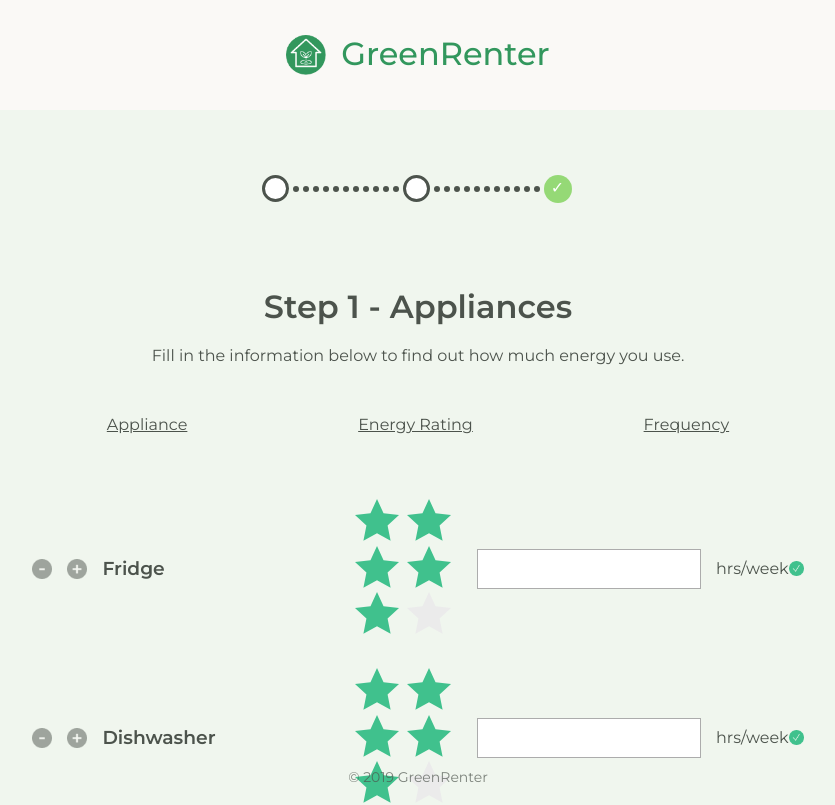
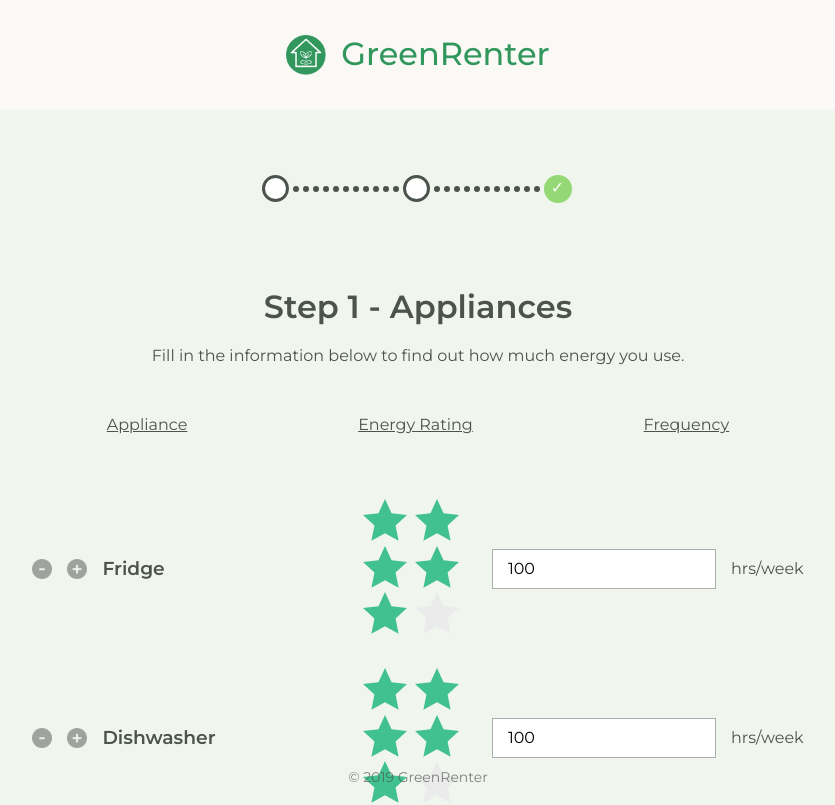
Before and after one commit to greenrenter/greenrenter, a React (Create React App) app in the folder frontend/: page /forms in a window 1280 px wide. Shown: the top 805 px of the page, without its empty margins (222-1057 px from the left). Built offline with nearby package versions, Linux system fonts and the light colour scheme.

Commit message:
Update appliance form

```diff
--- a/frontend/src/components/FormPage.jsx
+++ b/frontend/src/components/FormPage.jsx
@@ -1,5 +1,5 @@
 import React from "react";
-import { Formik } from "formik";
+import { Formik, Field, FieldArray } from "formik";
 import Rating from "react-rating";
 
 import { Logo } from "./Logo";
@@ -15,7 +15,6 @@ import {
 import logo from "../assets/images/logo.png";
 import starIdle from "../assets/images/star-idle.png";
 import starFull from "../assets/images/star-full.png";
-import validImage from "../assets/images/valid.png";
 import buttonPlus from "../assets/images/plus-button.png";
 import buttonMinus from "../assets/images/minus-button.png";
 
@@ -83,15 +82,33 @@ export default class Form extends React.Component {
       <TableHeader>
         <span>Appliance</span> <span>Energy Rating</span> <span>Frequency</span>
       </TableHeader>
-      {formProps.values.appliances.map(this.mapAppliance)}
-      <button onClick={this.nextForm}>Next</button>
-    </FormWrapper>
-  );
-  mapAppliance = (appliance, index) => {
+      <FieldArray
+        name="appliances"
+        render={arrayHelpers => (
+          <div>
+            {formProps.values.appliances.map((appliance, index) => {
               return (
                 <Appliance key={index}>
-        <img className="button-tool" src={buttonMinus} />
-        <img className="button-tool" src={buttonPlus} />
+                  <img
+                    className="button-tool"
+                    src={buttonMinus}
+                    onClick={() => {
+                      arrayHelpers.remove(index);
+                      this.forceUpdate();
+                    }}
+                  />
+                  <img
+                    className="button-tool"
+                    src={buttonPlus}
+                    onClick={() => {
+                      arrayHelpers.push({
+                        ...appliance,
+                        rating: 0,
+                        frequency: 0
+                      });
+                      this.forceUpdate();
+                    }}
+                  />
                   <h3 className="appliance-name">{appliance.name}</h3>
                   <Rating
                     placeholderRating={appliance.rating}
@@ -104,17 +121,30 @@ export default class Form extends React.Component {
                     fullSymbol={<img className="star" src={starFull} />}
                     onChange={value => {
                       let newRating =
-              parseFloat(value) > 6 ? parseInt(value) / 10 : parseFloat(value); // Workaround for some weird bug with this library :S
-            let stateCopy = { ...this.state };
-            stateCopy.formData.appliances[index].rating = newRating;
-            this.setState(stateCopy);
+                        parseFloat(value) > 6
+                          ? parseInt(value) / 10
+                          : parseFloat(value); // Workaround for some weird bug with this library :S
+                      arrayHelpers.replace(index, {
+                        ...appliance,
+                        rating: newRating
+                      });
                     }}
                   />
-        <input type="number" /> hrs/week
-        <img src={validImage} width="15px" height="15px" />
+                  <Field
+                    name={`appliances[${index}].frequency`}
+                    type="number"
+                  />
+                  hrs/week
                 </Appliance>
               );
-  };
+            })}
+          </div>
+        )}
+      />
+
+      <button onClick={this.nextForm}>Next</button>
+    </FormWrapper>
+  );
 
   getHouseHoldForm = formProps => {
     return (
```
Also changed, not shown: frontend/src/assets/images/valid.png (deleted). Lines whose indentation alone changed are shown as unchanged.
